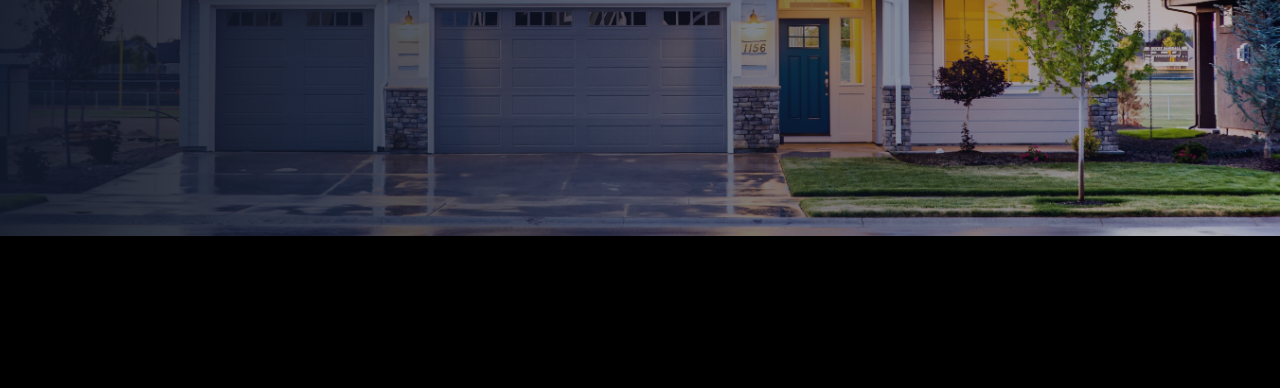
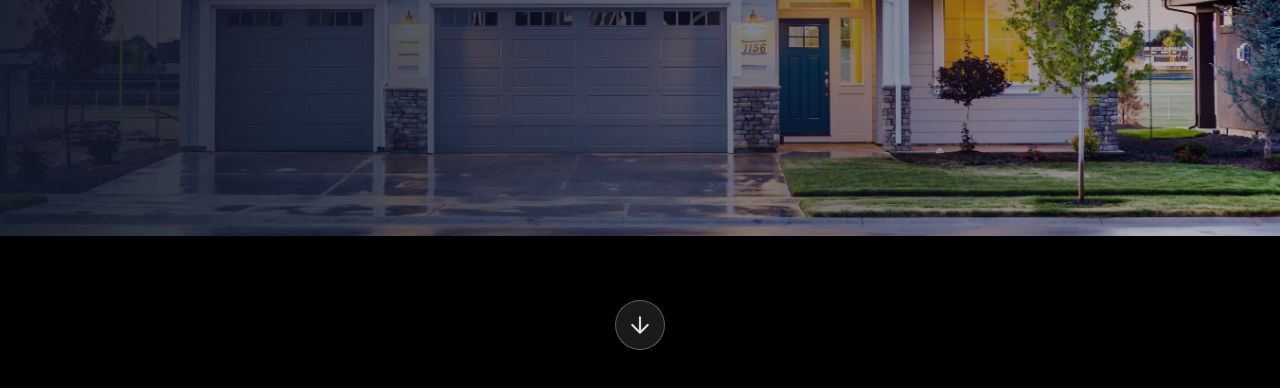
Before and after one commit to SethMarina77/ConstructionSiteV2, a React (Vite) app in the folder my-react-app/: page / in a window 1280 px wide. Shown: the part 1364-1752 px from the top of the page. Built offline with nearby package versions, Linux system fonts and the light colour scheme; a web font is replaced by a local one.

Commit message:
fixed bugs

```diff
--- a/my-react-app/src/components/Parallax.jsx
+++ b/my-react-app/src/components/Parallax.jsx
@@ -11,10 +11,25 @@ import {
   AnimatePresence,
 } from "framer-motion";
 
-const SECTION_HEIGHT = 200; // Compact section for faster animation
+const SECTION_HEIGHT = 200;
 
 const Parallax = () => {
   const containerRef = useRef(null);
+  const textBoxRef = useRef(null);
+
+  // Function to handle smooth scroll to text box
+  const scrollToTextBox = () => {
+
+    const containerHeight = containerRef.current.offsetHeight;
+    const scrollPosition =
+      containerRef.current.offsetTop + containerHeight * 1;
+
+    // Smooth scroll to that position
+    window.scrollTo({
+      top: scrollPosition,
+      behavior: "smooth",
+    });
+  };
 
   return (
     <div
@@ -25,11 +40,54 @@ const Parallax = () => {
         height: `${SECTION_HEIGHT}vh`,
       }}
     >
+      <ScrollDownButton onClick={scrollToTextBox} />
       <CenterImage containerRef={containerRef} />
       <AdditionalImages containerRef={containerRef} />
-      <FillerText containerRef={containerRef} />
+      <FillerText containerRef={containerRef} ref={textBoxRef} />
       <ParticleOverlay /> {/* Added particle effect */}
     </div>
+  );
+};
+
+// Pulsating Down Arrow Button Component
+const ScrollDownButton = ({ onClick }) => {
+  return (
+    <motion.button
+      onClick={onClick}
+      className="absolute top-16 left-1/2 transform -translate-x-1/2 z-40 bg-white/10 backdrop-blur-sm p-3 rounded-full border border-white/30 cursor-pointer"
+      whileHover={{ scale: 1.1, backgroundColor: "rgba(255, 255, 255, 0.2)" }}
+      whileTap={{ scale: 0.95 }}
+      initial={{ opacity: 0, y: -20 }}
+      animate={{ opacity: 1, y: 0 }}
+      transition={{ delay: 0.5 }}
+    >
+      <motion.div
+        animate={{
+          scale: [1, 1.2, 1],
+          opacity: [0.7, 1, 0.7],
+        }}
+        transition={{
+          duration: 2,
+          repeat: Infinity,
+          repeatType: "loop",
+        }}
+      >
+        <svg
+          xmlns="http://www.w3.org/2000/svg"
+          width="24"
+          height="24"
+          viewBox="0 0 24 24"
+          fill="none"
+          stroke="currentColor"
+          strokeWidth="2"
+          strokeLinecap="round"
+          strokeLinejoin="round"
+          className="text-white"
+        >
+          <path d="M12 5v14M19 12l-7 7-7-7" />
+        </svg>
+      </motion.div>
+    </motion.button>
   );
 };
 
@@ -69,23 +127,24 @@ const CenterImage = ({ containerRef }) => {
     offset: ["start start", "end start"],
   });
 
-
+  // Modified timing to make room for text visibility
   const opacity = useTransform(
     scrollYProgress,
-    [0, 0.15, 0.65, 0.75],
+    [0, 0.15, 0.55, 0.65],
     [0, 1, 1, 0]
   );
+
   const scale = useTransform(
     scrollYProgress,
-    [0, 0.3, 0.6, 0.75],
-    [1.8, 1, 0.7, 0.4]
+    [0, 0.3, 0.5, 0.65, 0.75],
+    [1.8, 1, 0.7, 0.4, 0.2]
   );
+
   const rotate = useTransform(scrollYProgress, [0, 0.3], [-5, 0]);
-  const y = useTransform(scrollYProgress, [0, 0.6, 0.8], [0, -30, 300]);
-
+  const y = useTransform(scrollYProgress, [0, 0.5, 0.7], [0, -30, 300]);
 
   const perspective = "1000px";
-  const rotateX = useTransform(scrollYProgress, [0.4, 0.6], [0, -5]);
+  const rotateX = useTransform(scrollYProgress, [0.4, 0.7], [0, -5]);
 
   return (
     <motion.div
@@ -99,7 +158,7 @@ const CenterImage = ({ containerRef }) => {
           y,
           rotateZ: rotate,
           rotateX,
-          backgroundImage: `url("${warmBrown}")`,
+          backgroundImage: `url("${personBuilding}")`, // Main image
           backgroundPosition: "center",
           backgroundSize: "cover",
           backgroundRepeat: "no-repeat",
@@ -130,69 +189,84 @@ const AdditionalImages = ({ containerRef }) => {
     offset: ["start start", "end start"],
   });
 
-  // More energetic entrance and exit
+
   const opacity = useTransform(
     scrollYProgress,
-    [0.3, 0.5, 0.75, 0.85],
+    [0.3, 0.4, 0.65, 0.75],
     [0, 1, 1, 0]
   );
 
-  // Staggered entrances with different directions and timings
+  // staggered entrances with different timings for 4 images
   const yImage1 = useTransform(
     scrollYProgress,
-    [0.3, 0.5, 0.75, 0.85],
+    [0.3, 0.4, 0.65, 0.75],
     [300, 0, 0, -300]
   );
   const yImage2 = useTransform(
     scrollYProgress,
-    [0.35, 0.55, 0.75, 0.85],
+    [0.33, 0.43, 0.65, 0.75],
     [300, 0, 0, -300]
   );
   const yImage3 = useTransform(
     scrollYProgress,
-    [0.4, 0.6, 0.75, 0.85],
+    [0.36, 0.46, 0.65, 0.75],
+    [300, 0, 0, -300]
+  );
+  const yImage4 = useTransform(
+    scrollYProgress,
+    [0.39, 0.49, 0.65, 0.75],
     [300, 0, 0, -300]
   );
 
-  // Add some rotation for more energy
+  // rotation animations
   const rotate1 = useTransform(
     scrollYProgress,
-    [0.3, 0.5, 0.75, 0.85],
+    [0.3, 0.4, 0.65, 0.75],
     [10, 0, 0, -5]
   );
   const rotate2 = useTransform(
     scrollYProgress,
-    [0.35, 0.55, 0.75, 0.85],
+    [0.33, 0.43, 0.65, 0.75],
     [-10, 0, 0, 5]
   );
   const rotate3 = useTransform(
     scrollYProgress,
-    [0.4, 0.6, 0.75, 0.85],
+    [0.36, 0.46, 0.65, 0.75],
     [15, 0, 0, -10]
   );
+  const rotate4 = useTransform(
+    scrollYProgress,
+    [0.39, 0.49, 0.65, 0.75],
+    [-15, 0, 0, 10]
+  );
 
-  // Scale animations for added punch
+  //scale animations
   const scale1 = useTransform(
     scrollYProgress,
-    [0.3, 0.4, 0.75, 0.85],
+    [0.3, 0.4, 0.65, 0.75],
     [0.5, 1, 1, 0.8]
   );
   const scale2 = useTransform(
     scrollYProgress,
-    [0.35, 0.45, 0.75, 0.85],
+    [0.33, 0.43, 0.65, 0.75],
     [0.5, 1, 1, 0.8]
   );
   const scale3 = useTransform(
     scrollYProgress,
-    [0.4, 0.5, 0.75, 0.85],
+    [0.36, 0.46, 0.65, 0.75],
+    [0.5, 1, 1, 0.8]
+  );
+  const scale4 = useTransform(
+    scrollYProgress,
+    [0.39, 0.49, 0.65, 0.75],
     [0.5, 1, 1, 0.8]
   );
 
   return (
     <div className="sticky top-0 w-full h-screen flex items-center justify-center">
-      {/* Right image */}
+
       <motion.div
-        className="absolute w-72 h-72 top-1/4 md:right-10"
+        className="absolute w-64 h-64 top-24 md:right-24"
         style={{
           opacity,
           y: yImage1,
@@ -204,13 +278,12 @@ const AdditionalImages = ({ containerRef }) => {
         <div
           className="w-full h-full rounded-lg shadow-lg overflow-hidden"
           style={{
-            backgroundImage: `url("${tools1}")`,
+            backgroundImage: `url("${warmBrown}")`,
             backgroundPosition: "center",
             backgroundSize: "cover",
             boxShadow: "0 20px 30px -10px rgba(0, 0, 0, 0.7)",
           }}
         >
-          {/* Inner glow effect */}
           <motion.div
             className="absolute inset-0 border-2 border-white border-opacity-0"
             animate={{ borderOpacity: [0, 0.3, 0] }}
@@ -219,9 +292,9 @@ const AdditionalImages = ({ containerRef }) => {
         </div>
       </motion.div>
 
-      {/* Left image */}
+
       <motion.div
-        className="absolute w-72 h-72 top-1/3 md:left-10"
+        className="absolute w-64 h-64 top-24 md:left-24"
         style={{
           opacity,
           y: yImage2,
@@ -239,7 +312,6 @@ const AdditionalImages = ({ containerRef }) => {
             boxShadow: "0 20px 30px -10px rgba(0, 0, 0, 0.7)",
           }}
         >
-          {/* Inner glow effect */}
           <motion.div
             className="absolute inset-0 border-2 border-white border-opacity-0"
             animate={{ borderOpacity: [0, 0.3, 0] }}
@@ -248,9 +320,9 @@ const AdditionalImages = ({ containerRef }) => {
         </div>
       </motion.div>
 
-      {/* Bottom image */}
+
       <motion.div
-        className="absolute w-72 h-72 top-2/3 left-1/3"
+        className="absolute w-64 h-64 bottom-32 left-1/4"
         style={{
           opacity,
           y: yImage3,
@@ -260,7 +332,35 @@ const AdditionalImages = ({ containerRef }) => {
         }}
       >
         <div
-          className="w-full h-full rounded-lg shadow-lg overflow-hidden "
+          className="w-full h-full rounded-lg shadow-lg overflow-hidden"
+          style={{
+            backgroundImage: `url("${tools1}")`,
+            backgroundPosition: "center",
+            backgroundSize: "cover",
+            boxShadow: "0 20px 30px -10px rgba(0, 0, 0, 0.7)",
+          }}
+        >
+          <motion.div
+            className="absolute inset-0 border-2 border-white border-opacity-0"
+            animate={{ borderOpacity: [0, 0.3, 0] }}
+            transition={{ duration: 2, repeat: Infinity, delay: 1 }}
+          />
+        </div>
+      </motion.div>
+
+
+      <motion.div
+        className="absolute w-64 h-64 bottom-32 right-1/4"
+        style={{
+          opacity,
+          y: yImage4,
+          rotate: rotate4,
+          scale: scale4,
+          zIndex: 20,
+        }}
+      >
+        <div
+          className="w-full h-full rounded-lg shadow-lg overflow-hidden"
           style={{
             backgroundImage: `url("${interior}")`,
             backgroundPosition: "center",
@@ -268,11 +368,10 @@ const AdditionalImages = ({ containerRef }) => {
             boxShadow: "0 20px 30px -10px rgba(0, 0, 0, 0.7)",
           }}
         >
-          {/* Inner glow effect */}
           <motion.div
             className="absolute inset-0 border-2 border-white border-opacity-0"
             animate={{ borderOpacity: [0, 0.3, 0] }}
-            transition={{ duration: 2, repeat: Infinity, delay: 1 }}
+            transition={{ duration: 2, repeat: Infinity, delay: 1.5 }}
           />
         </div>
       </motion.div>
@@ -280,30 +379,31 @@ const AdditionalImages = ({ containerRef }) => {
   );
 };
 
-// Enhanced filler text with more dynamic entrance
-const FillerText = ({ containerRef }) => {
+
+const FillerText = React.forwardRef(({ containerRef }, ref) => {
   const { scrollYProgress } = useScroll({
     target: containerRef,
     offset: ["start start", "end start"],
   });
 
-  // Text appears with more dramatic timing
-  const opacity = useTransform(scrollYProgress, [0.7, 0.85, 0.95], [0, 1, 1]);
-  const y = useTransform(scrollYProgress, [0.7, 0.85], [100, 0]);
-  const scale = useTransform(scrollYProgress, [0.7, 0.85], [0.8, 1]);
+
+  const opacity = useTransform(scrollYProgress, [0.6, 0.75, 1.0], [0, 1, 1]);
+  const y = useTransform(scrollYProgress, [0.6, 0.75], [100, 0]);
+  const scale = useTransform(scrollYProgress, [0.6, 0.75], [0.8, 1]);
 
   // Text elements fly in staggered
-  const titleY = useTransform(scrollYProgress, [0.7, 0.82], [50, 0]);
-  const descY = useTransform(scrollYProgress, [0.75, 0.87], [50, 0]);
-  const ctaY = useTransform(scrollYProgress, [0.8, 0.92], [50, 0]);
+  const titleY = useTransform(scrollYProgress, [0.6, 0.7], [50, 0]);
+  const descY = useTransform(scrollYProgress, [0.65, 0.75], [50, 0]);
+  const ctaY = useTransform(scrollYProgress, [0.7, 0.8], [50, 0]);
 
   // Title opacity animation
-  const titleOpacity = useTransform(scrollYProgress, [0.7, 0.82], [0, 1]);
-  const descOpacity = useTransform(scrollYProgress, [0.75, 0.87], [0, 1]);
-  const ctaOpacity = useTransform(scrollYProgress, [0.8, 0.92], [0, 1]);
+  const titleOpacity = useTransform(scrollYProgress, [0.6, 0.7], [0, 1]);
+  const descOpacity = useTransform(scrollYProgress, [0.65, 0.75], [0, 1]);
+  const ctaOpacity = useTransform(scrollYProgress, [0.7, 0.8], [0, 1]);
 
   return (
     <motion.div
+      ref={ref}
       className="sticky top-0 w-full h-screen flex items-center justify-center z-30"
       style={{ opacity }}
     >
@@ -324,24 +424,33 @@ const FillerText = ({ containerRef }) => {
           className="text-4xl font-bold bg-gradient-to-r from-white to-gray-300 bg-clip-text text-transparent mb-4"
           style={{ y: titleY, opacity: titleOpacity }}
         >
-          Why Us?
+          Why Choose Us?
         </motion.h2>
 
         <motion.p
-          className="text-xl text-gray-200 mb-6"
+          className="text-xl text-gray-200 mb-6 pb-6"
           style={{ y: descY, opacity: descOpacity }}
         >
           Building your dream home or next big project is a huge
           investment—trust the experts who bring quality, reliability, and
           craftsmanship to every build. Our team is committed to delivering
           top-tier construction with precision and care, ensuring your vision
-          becomes a reality. ✅ Unmatched Quality – We use the best materials
-          and expert craftsmanship to create lasting structures. ✅ Reliability
-          You Can Count On – On-time, on-budget, and built to last. ✅ Tailored
-          to Your Needs – Every project is customized to fit your style, needs,
-          and goals. ✅ Commitment to Excellence – We take pride in our work,
-          guaranteeing satisfaction every step of the way. Let’s build something
-          amazing together. Contact us today to get started!
+          becomes a reality.
+          <br />
+          <br />✅ <span className="font-semibold">Unmatched Quality</span> – We
+          use the best materials and expert craftsmanship to create lasting
+          structures.
+          <br />✅{" "}
+          <span className="font-semibold">Reliability You Can Count On</span> –
+          On-time, on-budget, and built to last.
+          <br />✅ <span className="font-semibold">
+            Tailored to Your Needs
+          </span>{" "}
+          – Every project is customized to fit your style, needs, and goals.
+          <br />✅{" "}
+          <span className="font-semibold">Commitment to Excellence</span> – We
+          take pride in our work, guaranteeing satisfaction every step of the
+          way.
         </motion.p>
 
         <motion.div style={{ y: ctaY, opacity: ctaOpacity }}>
@@ -356,6 +465,6 @@ const FillerText = ({ containerRef }) => {
       </motion.div>
     </motion.div>
   );
-};
+});
 
 export default Parallax;
```
